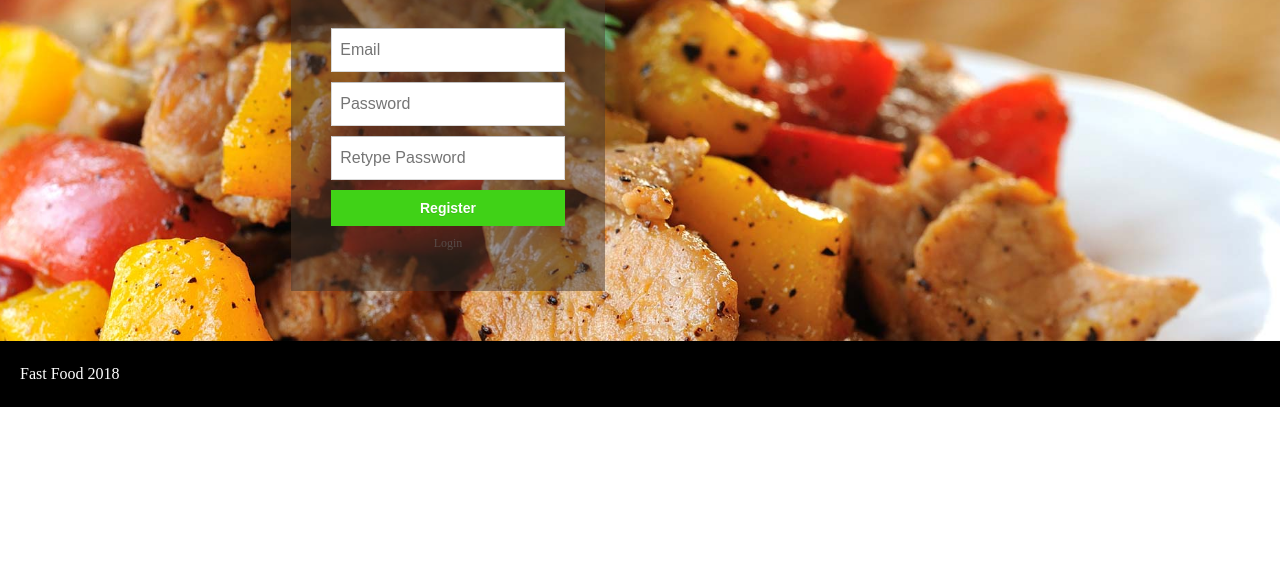
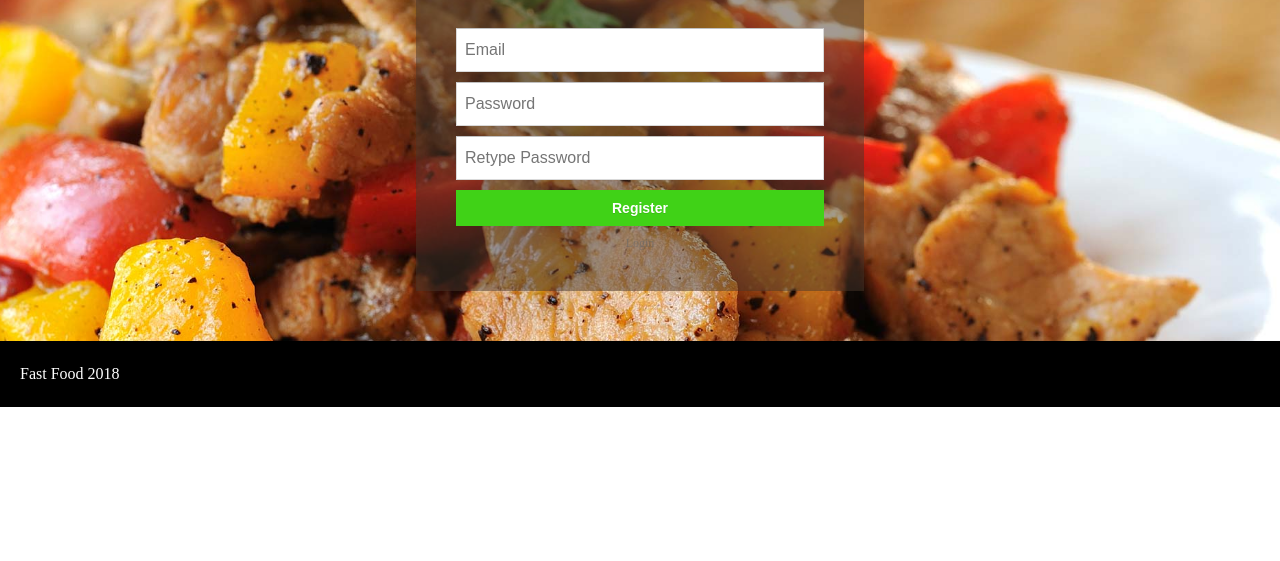
Before and after one commit to JamesUgbanu/Fast-Food-App, a website: page UI/sign-up.html in a window 1280 px wide. Shown: the part 239-800 px from the top of the page. Drawn offline with Linux system fonts and the light colour scheme.

Commit message:
fixed grid on login and sign up page

```diff
--- a/UI/sign-up.html
+++ b/UI/sign-up.html
@@ -25,8 +25,6 @@
     </div>
   </div>
 
-<div class="container__content">
-
     <div class="login-card">
     <h1>Sign Up</h1><br>
   <form>
@@ -39,7 +37,6 @@
   <div class="login-help">
     <a href="#">Login</a>
   </div>
-</div>
 
 </div>
 <div class="footer">
```
Also changed, not shown: UI/sign-in.html (+1 -3 lines).
